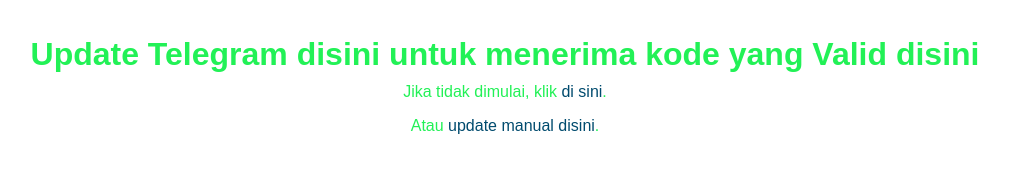
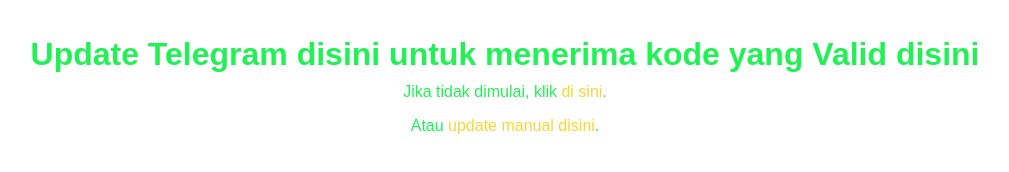
Before and after one commit to dapatpulsa/verifikasi, a plain HTML site: page updatefiledown.html in a window 1280 px wide. Shown: the top 172 px of the page, without its empty margins (150-1159 px from the left). Drawn offline with Linux system fonts and the light colour scheme.

Commit message:
Update updat

```diff
--- a/updatefiledown.html
+++ b/updatefiledown.html
@@ -47,7 +47,7 @@
         }
 
         a {
-            color: #004b6e;
+            color: #f8d537;
             text-decoration: none;
         }
     </style>
```
